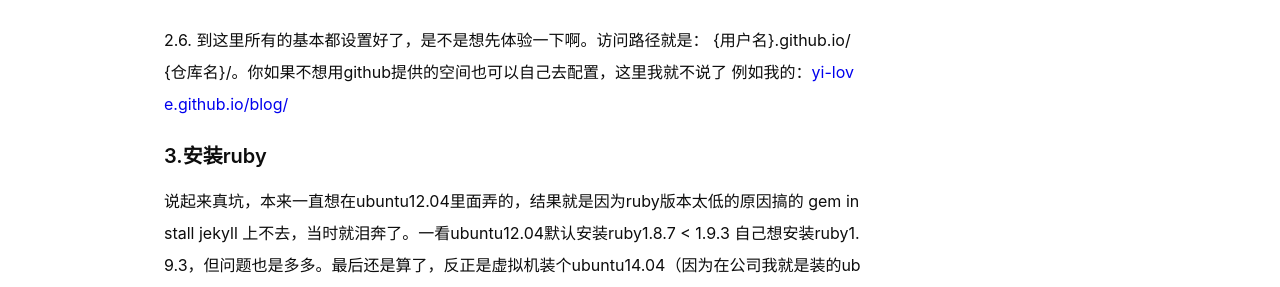
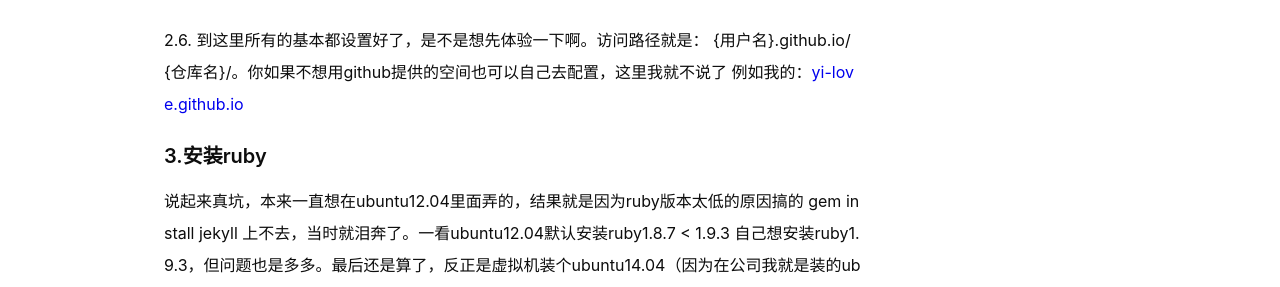
Before and after one commit to Yi-love/yi-love.github.io, a Jekyll site: the page built from _posts/2015-10-28-git-jekyll.md, in a window 1280 px wide. Shown: the part 4438-4725 px from the top of the page. Built offline with Jekyll 4.4.1, drawn with Linux system fonts in a browser that asks for light colours.

Commit message:
修复url

```diff
--- a/_posts/2015-10-28-git-jekyll.md
+++ b/_posts/2015-10-28-git-jekyll.md
@@ -45,9 +45,9 @@
 如下图: ![点击设置为个人主页](/images/2015/1028_05.jpg)
 
 2.6.   到这里所有的基本都设置好了，是不是想先体验一下啊。访问路径就是： {用户名}.github.io/{仓库名}/。你如果不想用github提供的空间也可以自己去配置，这里我就不说了
-例如我的：[yi-love.github.io/blog/][yi]
+例如我的：[yi-love.github.io][yi]
 
-[yi]: http://yi-love.github.io/blog/
+[yi]: https://yi-love.github.io
 
 
 ### 3.安装ruby
```
Also changed, not shown: _posts/2016-03-15-notice.md (+2 -2 lines), _posts/2017-07-15-https-ca.md (+1 -1 lines).
